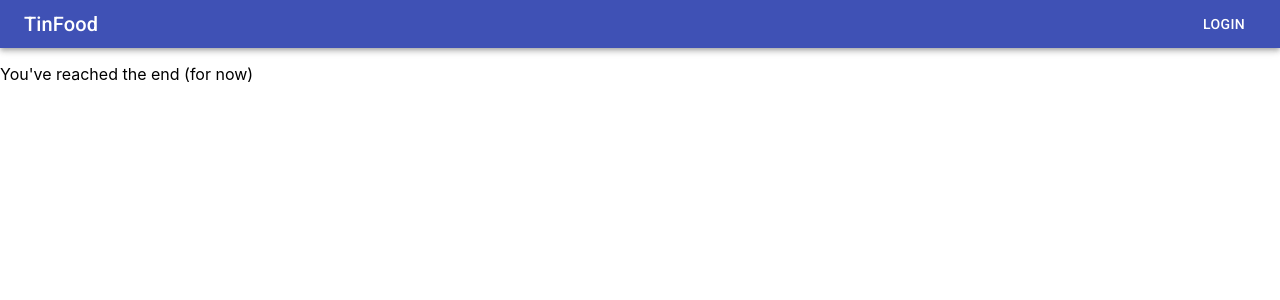
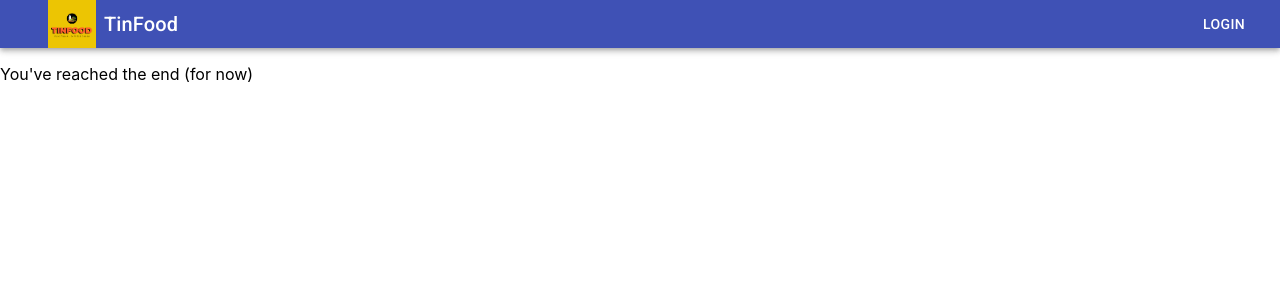
Before and after one commit to cheehongw/functional_expressionism, a React (Create React App) app: page /stalls in a window 1280 px wide. Shown: the top 300 px of the page. Built offline with nearby package versions, Linux system fonts and the light colour scheme.

Commit message:
Add logo to header bar
Adds the TinFood logo to the header bar. Clicking on either the logo or
'TinFood' text would redirect users to the home page.

```diff
--- a/src/components/Header.js
+++ b/src/components/Header.js
@@ -13,15 +13,21 @@ export default function Header(props) {
 
 	const classes = useStyles();
 	const history = useHistory();
-    const navigateTo = () => history.push('/');
+	const navigateTo = () => history.push('/');
 
 	return (
 		<div className={classes.root}>
 			<AppBar position="static">
 				<Toolbar variant="dense">
-					<Typography onClick={navigateTo} variant="h6" color="inherit" className={classes.title}>
-						{props.children}
-					</Typography>
+					<div className={classes.container} >
+						<img
+						className={classes.img} //styling
+						onClick={navigateTo} //onClick functionality
+						src={process.env.PUBLIC_URL + '/logo192.png'} alt="logo" />
+						<Typography onClick={navigateTo} variant="h6" color="inherit" className={classes.title}>
+							TinFood
+						</Typography>
+					</div>
 					<LoginMenuButton color="inherit">Login</LoginMenuButton>
 				</Toolbar>
 			</AppBar>
@@ -35,7 +41,22 @@ const useStyles = makeStyles((theme) => ({
 		flexGrow: 1,
 	},
 
+	container: {
+		display: "flex",
+		columnGap: "0.5em",
+		position: "relative",
+   	 	alignItems: "center",
+		flexGrow: 1,
+		maxHeight: "48px",
+		paddingLeft: "24px",
+    	paddingRight: "24px",
+	},
+
+	img: {
+		maxHeight: "inherit",
+	},
+
 	title: {
-		flexGrow: 1,
+		maxHeight: "inherit",
 	},
 }));
--- a/src/views/App/App.js
+++ b/src/views/App/App.js
@@ -5,7 +5,7 @@ import ClickableCard from '../../components/ClickableCard.js';
 export default function App() {
   return (
     <div className="">
-      <Header URL="/"> TinFood </Header>
+      <Header URL="/" />
       <ClickableCard URL="/locations">Locations</ClickableCard>
       <ClickableCard URL='/suggestions'>I'm Feeling Lucky</ClickableCard>
     </div>
```
